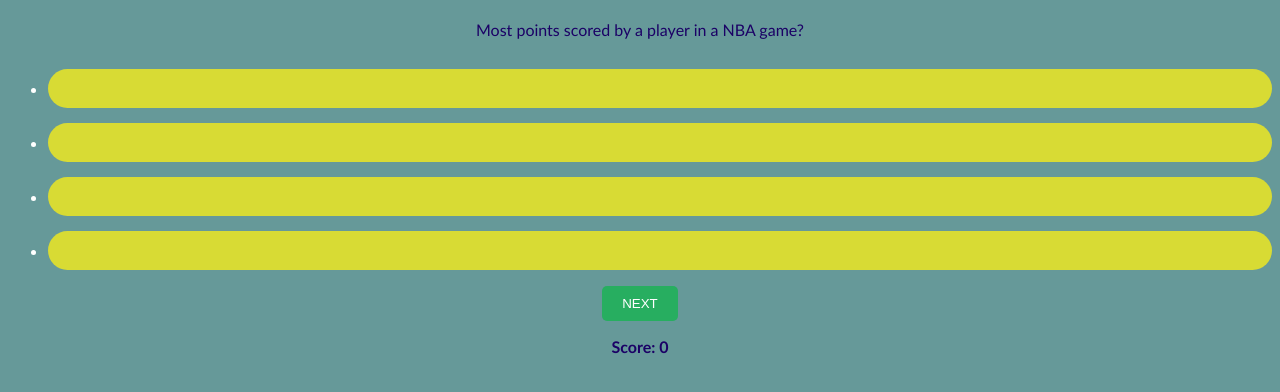
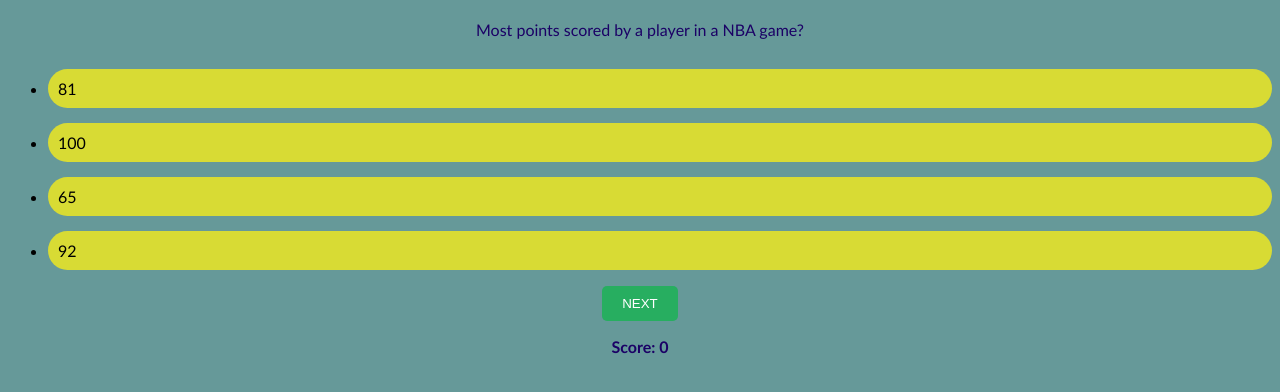
Before and after one commit to JYang6511/milestoneproject1, a plain HTML site: page index.html in a window 1280 px wide. Both pictures are taken after a click on the button "START". Shown: the part 62-454 px from the top of the page. Drawn offline with Linux system fonts and the light colour scheme.

Commit message:
added answers

```diff
--- a/index.html
+++ b/index.html
@@ -14,10 +14,7 @@
     </div>
     <div class="answersdiv">
         <ul class="answers">
-            <li></li>
-            <li></li>
-            <li></li>
-            <li></li>
+
         </ul>
     </div>
         <button type="button" class="nextquestion">NEXT</button>
--- a/script.js
+++ b/script.js
@@ -1,17 +1,17 @@
 const questions = [
     {
         question: "Most points scored by a player in a NBA game?",
-        choices: ["81", "100", "65", "92"],
+        answers: ["81", "100", "65", "92"],
         correctAnswer: "100",
     },
     {
         question: "Which NBA player is the NBA logo modeled after?",
-        choices: ["Lebron James", "Michael Jordan", "Jerry West", "Kobe Bryant"],
+        answers: ["Lebron James", "Michael Jordan", "Jerry West", "Kobe Bryant"],
         correctAnswer: "Jerry West",
     },
     {
         question: "Which team won the first Super Bowl?",
-        choices: ["Green Bay Packers", "Kansas City Chiefs", "San Francisco 49ers", "Pittsburgh Steelers"],
+        answers: ["Green Bay Packers", "Kansas City Chiefs", "San Francisco 49ers", "Pittsburgh Steelers"],
         correctAnswer: "Green Bay Packers",
     },
 ];
@@ -19,6 +19,8 @@
 let startButton = document.querySelector(".start")
 let questionContainer = document.querySelector("#questionsdiv")
 let questionElement = document.querySelector(".questions")
+let answersElement = document.querySelector(".answers")
+console.log(answersElement)
 let currentQuestionIndex = 0
 
 
@@ -36,6 +38,14 @@
     let question = questions[questionIndex]
     questionElement.textContent = question.question;
 
+
+    question.answers.forEach((answer, index) => {
+        let answerChoice = document.createElement("li")
+        answerChoice.textContent = answer;
+        answersElement.appendChild(answerChoice)
+        console.log(answerChoice)
+    })
+
 }
 
 function chooseAnswer() {
--- a/styles.css
+++ b/styles.css
@@ -31,7 +31,7 @@
         cursor: pointer;
         padding: 10px;
         background-color: #d8db34;
-        color: #fff;
+        color: black;
         border-radius: 111px;
     }
 
```
Lines whose indentation alone changed are shown as unchanged.
